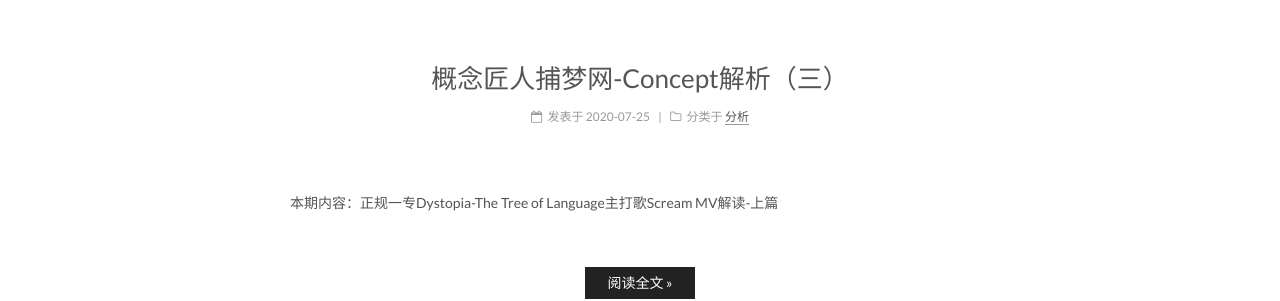
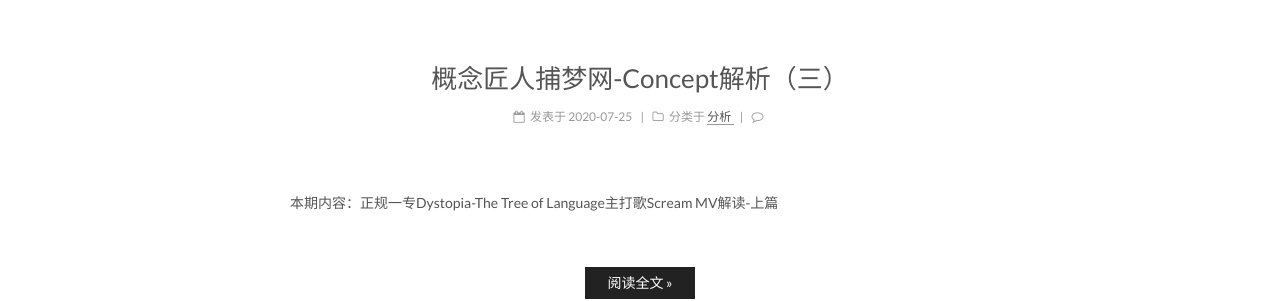
Before and after one commit to awochirp/awochirp.github.io, a Jekyll site: the page built from index.html, in a window 1280 px wide. Shown: the part 278-579 px from the top of the page. Built offline with Jekyll 4.4.1, drawn with Linux system fonts in a browser that asks for light colours; the list of posts is cut into pages by our own code; comment, search, counter and statistics services are not loaded.

Commit message:
update content

```diff
--- a/_config.yml
+++ b/_config.yml
@@ -382,8 +382,8 @@ han: false
 
 # Disqus
 disqus:
-  enable: false
-  shortname:
+  enable: true
+  shortname: jen-dc
   count: true
   # hide comments (visitors need to click to load the comments)
   # count need to be false when hide is true
```
Also changed, not shown: 13 other files.
